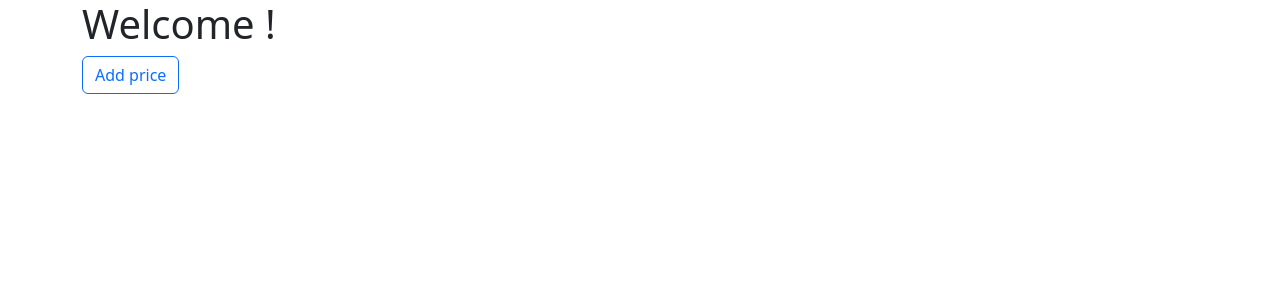
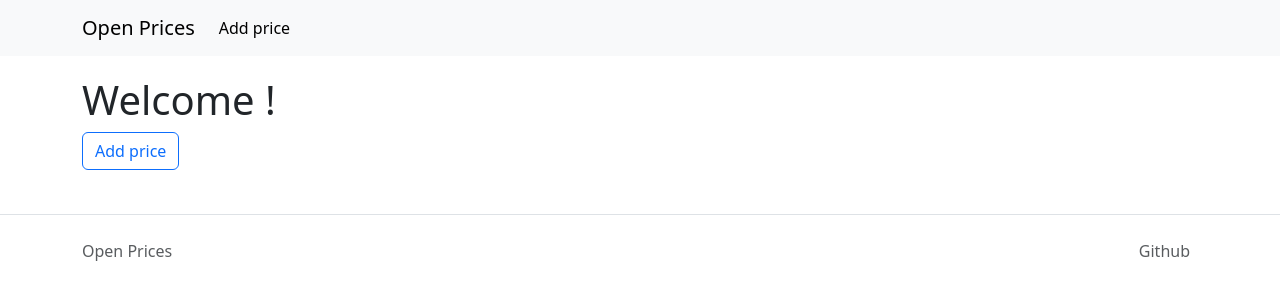
Before and after one commit to raphodn/open-prices-poc, a Django app: page / in a window 1280 px wide. Shown: the top 300 px of the page. Run offline with Django 4.2, Linux system fonts and the light colour scheme; some libraries are stand-ins or nearby versions.

Commit message:
Add header & footer

```diff
--- /dev/null
+++ b/common/settings_context_processors.py
@@ -0,0 +1,12 @@
+from django.conf import settings
+
+
+def expose_settings(request):
+    """
+    Put things into the context to make them available in templates.
+    https://docs.djangoproject.com/en/2.1/ref/templates/api/#using-requestcontext
+    """
+
+    return {
+        "GITHUB_REPO_URL": settings.GITHUB_REPO_URL,
+    }
--- /dev/null
+++ b/static/css/extra.css
@@ -0,0 +1,4 @@
+main {
+    padding-top: 20px;
+    padding-bottom: 20px;
+}
--- a/templates/includes/_footer.html
+++ b/templates/includes/_footer.html
@@ -0,0 +1,16 @@
+<footer class="py-3 my-4 border-top">
+    <div class="container">
+        <div class="row">
+            <div class="col-md-4 my-auto">
+                <p class="mb-0 text-muted">Open Prices</p>
+            </div>
+            <div class="col-md-4 offset-md-4 right">
+                <ul class="nav">
+                    <li class="nav-item ms-auto">
+                        <a href="{{ GITHUB_REPO_URL }}" target="_blank" class="nav-link px-2 text-muted">Github</a>
+                    </li>
+                </ul>
+            </div>
+        </div>
+    </div>
+</footer>
--- a/templates/includes/_header.html
+++ b/templates/includes/_header.html
@@ -0,0 +1,16 @@
+<nav class="navbar navbar-expand-lg navbar-light bg-light">
+    <div class="container">
+        <a class="navbar-brand" href="{% url 'pages:home' %}">Open Prices</a>
+        <button class="navbar-toggler" type="button" data-bs-toggle="collapse" data-bs-target="#navbarNav"
+            aria-controls="navbarNav" aria-expanded="false" aria-label="Toggle navigation">
+            <span class="navbar-toggler-icon"></span>
+        </button>
+        <div class="collapse navbar-collapse" id="navbarNav">
+            <ul class="navbar-nav">
+                <li class="nav-item">
+                    <a class="nav-link active" aria-current="page" href="{% url 'prices:create' %}">Add price</a>
+                </li>
+            </ul>
+        </div>
+    </div>
+</nav>
--- a/templates/layouts/base.html
+++ b/templates/layouts/base.html
@@ -15,6 +15,7 @@
         <link rel="shortcut icon" href="{% static "images/favicon.ico" %}" type="image/ico">
 
         {% bootstrap_css %}
+        <link rel="stylesheet" type="text/css" href="{% static 'css/extra.css' %}" />
 
         {% block extra_css %}{% endblock %}
 
```
Also changed, not shown: config/settings.py (+8 -0 lines).
